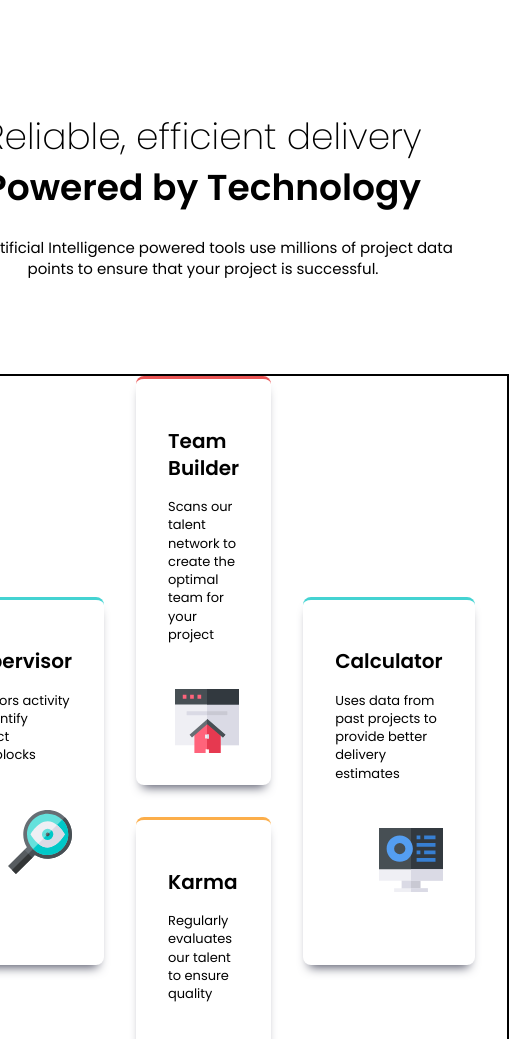
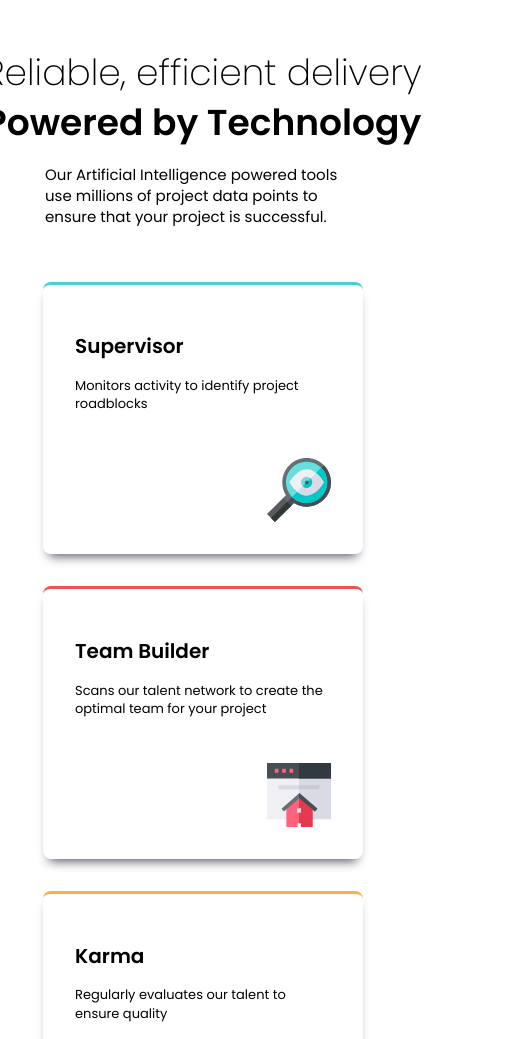
Before and after one commit to JoeWebDevelopment/four-card-feature-section-main, a plain HTML site: page index.html in a window 390 px wide. Shown: the top 1039 px of the page, 509 px wide, since content can reach past the window. Drawn offline with Linux system fonts and the light colour scheme.

Commit message:
responsive grid added, main issue now is body-text

```diff
--- a/style.css
+++ b/style.css
@@ -37,8 +37,6 @@ body{
 
   main{
     display: flex;
-    height: 100%;
-    width: 100%;
     flex-direction: column;
     align-items: center;
     justify-content: center;
@@ -49,7 +47,7 @@ body{
     display: flex;
     justify-content: center;
     align-items: center;
-    margin-block: 5rem;
+    margin-block: 2.5rem;
   }
   .header-wrapper{
     max-width: 540px;
@@ -91,7 +89,7 @@ body{
     font-size: 0.938rem;
     line-height: 140%;
     letter-spacing: 0px;
-    text-align: center;
+    text-align: left;
 }
 /* preset 5 */
 .card-body{
@@ -121,7 +119,7 @@ body{
 .cards-container{
     display: grid;
     gap: 2rem;
-    grid-auto-columns: 1fr;
+    grid-auto-columns: repeat (3,1fr);
     grid-template-areas:
     ".  team  ."
     "supervisor team calc"
@@ -133,35 +131,75 @@ body{
 
 }
 
-@media(max-width: 768px){
+@media (max-width: 1000px){
     .cards-container{
-     display: grid;
-    grid-template-columns: 1fr 1fr 1fr;
-    gap: 2rem;
+    grid-template-columns: repeat(4, 1fr);
     grid-template-areas:
-    ".  team  ."
-    "supervisor karma"
-    "supervisor karma"
-    ". calc .";
-
+    ".  team team  ."
+    "supervisor supervisor karma karma"
+    ". calc calc .";
     max-width: 660px;
-    border: 2px solid black;
     }
 }
+
+@media (max-width: 650px){
+    .cards-container{
+        grid-template-columns: 1fr;
+        grid-template-areas: "supervisor""team" "karma" "calc";
+        max-width: 320px;
+
+    }
+
+    .header-wrapper{
+        display: flex;
+        flex-direction: column;
+        justify-content: center;
+        align-items: center;
+        max-width: 316px;
+        padding: 0;
+        margin: 0;
+        gap: 0;
+
+        .heading{
+            margin: 0;
+            text-wrap: nowrap;
+        }
+
+        .body-text{
+            max-width: 316px;
+        }
+
+
+    }
+
+}
+
+
+
+.card{
+    max-width: 314px;
+}
+
 
 .card[data-type-card="supervisor"]{
   border-top: 3px solid var(--clr-cyan);
   grid-area: supervisor;
+  order: 1;
+
+
 }
 .card[data-type-card="team"]{
     border-top: 3px solid var(--clr-red);
     grid-area: team;
+    order: 2;
 }
 .card[data-type-card="karma"]{
     border-top: 3px solid var(--clr-orange);
     grid-area: karma;
+    order: 3;
 }
 .card[data-type-card="calc"]{
     border-top: 3px solid var(--clr-cyan);
     grid-area: calc;
+    order: 4;
 }
```
